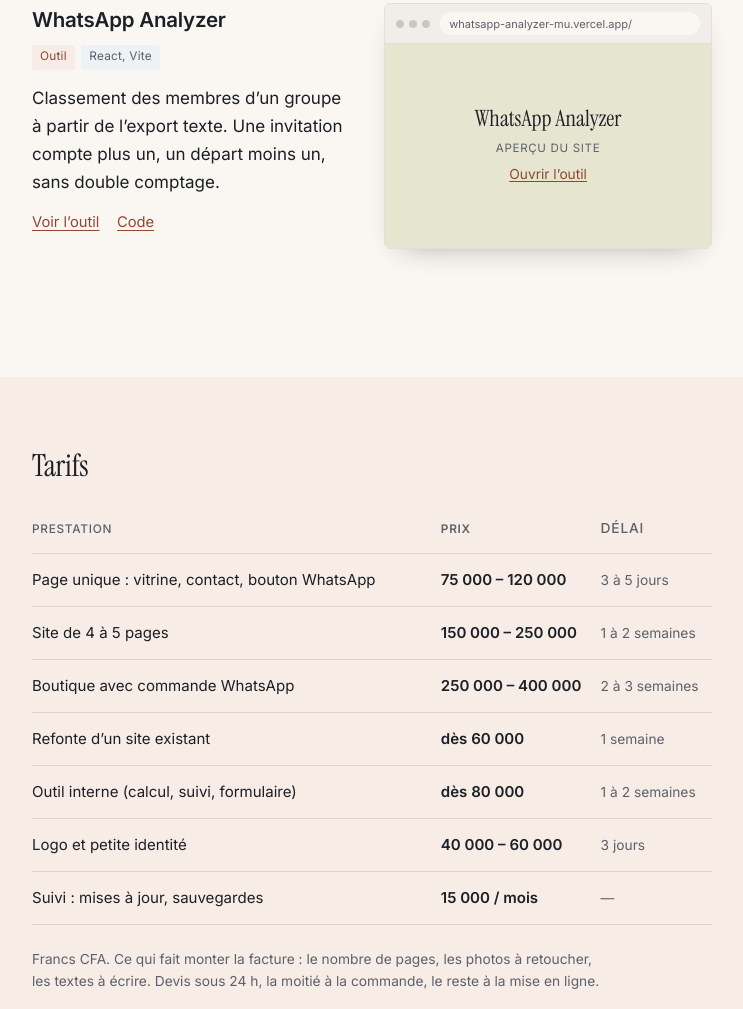
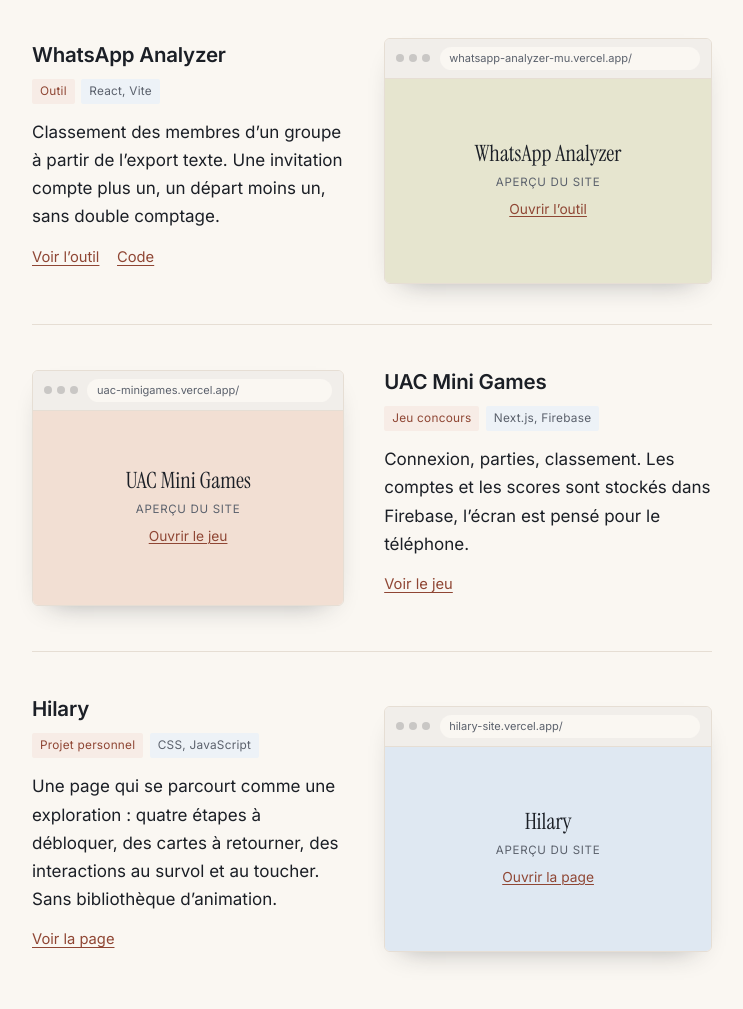
Before and after one commit to darelaholou4-ux/Darel-survey, a website: page portfolio/index.html in a window 1280 px wide. Shown: the part 1445-2454 px from the top of the page, without its empty margins (268-1011 px from the left). Drawn offline with Linux system fonts and the light colour scheme; no server answers.

Commit message:
Portfolio : deux projets de plus, marque CRUS-BOSS, lien Facebook
- UAC Mini Games et Hilary ajoutés avec leur fenêtre d'aperçu (cinq projets)
- CRUS-BOSS visible : sur-titre, pied de page, JSON-LD, titre et image de partage
- Facebook ajouté au contact, à la carte de visite et au fichier contact
- compteur « 5 projets en ligne », README du portfolio mis à jour

Co-authored-by: arena-agent <297053741+arena-agent@users.noreply.github.com>

```diff
--- a/portfolio/index.html
+++ b/portfolio/index.html
@@ -3,13 +3,13 @@
 <head>
 <meta charset="utf-8">
 <meta name="viewport" content="width=device-width, initial-scale=1">
-<title>AHOLOU Crusis Darel — sites, boutiques et outils web</title>
+<title>CRUS-BOSS — AHOLOU Crusis Darel, sites et boutiques web</title>
 <meta name="description" content="Sites vitrines, boutiques WhatsApp et outils internes, écrits à la main. Le prix est annoncé avant de commencer, le devis arrive sous 24 h. Bénin.">
 <link rel="canonical" href="https://darelaholou4-ux.github.io/Darel-survey/portfolio/">
 <meta property="og:type" content="website">
 <meta property="og:locale" content="fr_BJ">
 <meta property="og:url" content="https://darelaholou4-ux.github.io/Darel-survey/portfolio/">
-<meta property="og:title" content="AHOLOU Crusis Darel — sites, boutiques et outils web">
+<meta property="og:title" content="CRUS-BOSS — AHOLOU Crusis Darel, sites et boutiques web">
 <meta property="og:description" content="Je fais des sites pour ceux qui n’ont pas d’équipe technique. Prix annoncé avant de commencer, devis sous 24 h.">
 <meta property="og:image" content="https://darelaholou4-ux.github.io/Darel-survey/portfolio/assets/apercu-lien.png">
 <meta property="og:image:width" content="1200">
@@ -26,6 +26,8 @@
   "@context": "https://schema.org",
   "@type": "Person",
   "name": "AHOLOU Crusis Darel",
+  "alternateName": "CRUS-BOSS",
+  "brand": { "@type": "Brand", "name": "CRUS-BOSS" },
   "jobTitle": "Créateur de sites web",
   "email": "mailto:darelaholou4@gmail.com",
   "telephone": "+2290195909112",
@@ -34,7 +36,8 @@
   "knowsAbout": ["HTML", "CSS", "JavaScript", "accessibilité web"],
   "sameAs": [
     "https://github.com/darelaholou4-ux",
-    "https://www.linkedin.com/in/darel-aholou-0228253b3/"
+    "https://www.linkedin.com/in/darel-aholou-0228253b3/",
+    "https://www.facebook.com/61596179304190/"
   ]
 }
 </script>
@@ -52,6 +55,7 @@
 
   <section class="ouverture" aria-labelledby="t-titre">
     <div>
+      <p class="sur-titre">CRUS-BOSS · sites, boutiques, outils web</p>
       <h1 id="t-titre">Je fais des sites pour ceux qui n’ont pas d’équipe technique.</h1>
       <p class="chapeau">Vitrines, boutiques, outils internes. Je m’occupe des textes, des images et de la mise en ligne ; vous repartez en sachant tout modifier vous-même.</p>
       <p class="actions">
@@ -66,7 +70,7 @@
   </section>
 
   <p class="reperes">
-    <span>3 projets en ligne</span>
+    <span>5 projets en ligne</span>
     <span>réponse le jour même</span>
     <span>2 projets à la fois</span>
   </p>
@@ -148,6 +152,56 @@
         </div>
       </figure>
     </article>
+
+    <article class="projet projet--inverse">
+      <div class="projet__texte">
+        <h3>UAC Mini Games</h3>
+        <p class="etiquettes"><span class="etiquette">Jeu concours</span><span class="etiquette">Next.js, Firebase</span></p>
+        <p>Connexion, parties, classement. Les comptes et les scores sont stockés dans Firebase, l’écran est pensé pour le téléphone.</p>
+        <p class="liens">
+          <a href="https://uac-minigames.vercel.app/" class="externe">Voir le jeu</a>
+        </p>
+      </div>
+      <figure class="fenetre">
+        <div class="fenetre__barre" aria-hidden="true">
+          <span class="fenetre__points"><i></i><i></i><i></i></span>
+          <span class="fenetre__url">uac-minigames.vercel.app/</span>
+        </div>
+        <div class="fenetre__vue">
+          <div class="fenetre__repli fenetre__repli--chaud">
+            <p class="fenetre__marque">UAC Mini Games</p>
+            <p class="fenetre__note">Aperçu du site</p>
+            <a href="https://uac-minigames.vercel.app/">Ouvrir le jeu</a>
+          </div>
+          <iframe class="fenetre__cadre" src="https://uac-minigames.vercel.app/" title="Aperçu : UAC Mini Games" loading="lazy" tabindex="-1" aria-hidden="true"></iframe>
+        </div>
+      </figure>
+    </article>
+
+    <article class="projet">
+      <div class="projet__texte">
+        <h3>Hilary</h3>
+        <p class="etiquettes"><span class="etiquette">Projet personnel</span><span class="etiquette">CSS, JavaScript</span></p>
+        <p>Une page qui se parcourt comme une exploration : quatre étapes à débloquer, des cartes à retourner, des interactions au survol et au toucher. Sans bibliothèque d’animation.</p>
+        <p class="liens">
+          <a href="https://hilary-site.vercel.app/" class="externe">Voir la page</a>
+        </p>
+      </div>
+      <figure class="fenetre">
+        <div class="fenetre__barre" aria-hidden="true">
+          <span class="fenetre__points"><i></i><i></i><i></i></span>
+          <span class="fenetre__url">hilary-site.vercel.app/</span>
+        </div>
+        <div class="fenetre__vue">
+          <div class="fenetre__repli fenetre__repli--froid">
+            <p class="fenetre__marque">Hilary</p>
+            <p class="fenetre__note">Aperçu du site</p>
+            <a href="https://hilary-site.vercel.app/">Ouvrir la page</a>
+          </div>
+          <iframe class="fenetre__cadre" src="https://hilary-site.vercel.app/" title="Aperçu : Hilary" loading="lazy" tabindex="-1" aria-hidden="true"></iframe>
+        </div>
+      </figure>
+    </article>
   </section>
 
   <section class="prix" id="tarifs" aria-labelledby="t-tarifs">
@@ -208,13 +262,15 @@
       <dd><a href="https://github.com/darelaholou4-ux" class="externe">darelaholou4-ux</a></dd>
       <dt>LinkedIn</dt>
       <dd><a href="https://www.linkedin.com/in/darel-aholou-0228253b3/" class="externe">darel-aholou</a></dd>
+      <dt>Facebook</dt>
+      <dd><a href="https://www.facebook.com/61596179304190/" class="externe">Crusboss Web &amp; Design</a></dd>
     </dl>
   </section>
 
 </main>
 
 <footer class="pied">
-  <p>AHOLOU Crusis Darel · Abomey-Calavi, Bénin · 2026</p>
+  <p>CRUS-BOSS · AHOLOU Crusis Darel · Abomey-Calavi, Bénin · 2026</p>
 </footer>
 
 <a class="cta-fixe" href="https://wa.me/2290195909112?text=Bonjour%20Darel%2C%20je%20vous%20%C3%A9cris%20au%20sujet%20d%27un%20site">Écrire sur WhatsApp</a>
--- a/portfolio/style.css
+++ b/portfolio/style.css
@@ -158,6 +158,14 @@
   gap: 2.5rem;
   align-items: start;
   padding: 4.5rem 0 2.5rem;
+}
+
+.sur-titre {
+  margin: 0 0 0.9rem;
+  font-size: 0.76rem;
+  letter-spacing: 0.09em;
+  text-transform: uppercase;
+  color: var(--accent-fonce);
 }
 
 h1 {
```
Also changed, not shown: business-card.html (+8 -0 lines), portfolio/README.md, portfolio/assets/apercu-lien.png, 1 other file.
